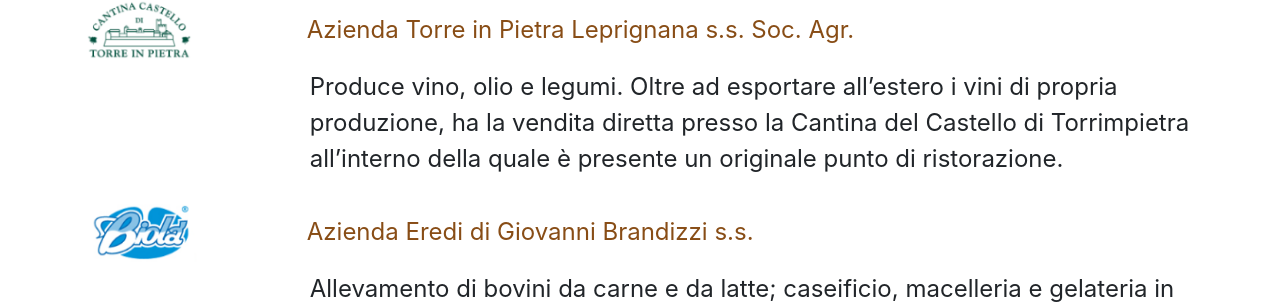
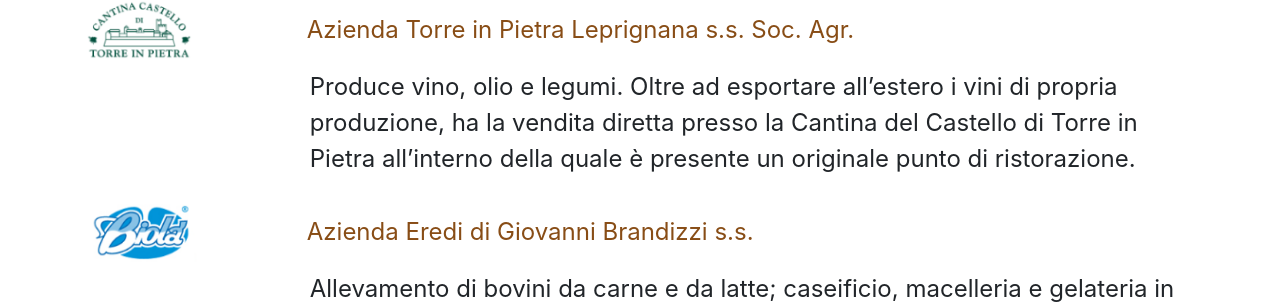
Before and after one commit to BiodistrettoEtruscoRomano/BiodistrettoEtruscoromano.github.io, a Jekyll site: the page built from associati.html, in a window 1280 px wide. Shown: the part 420-724 px from the top of the page. Built offline with Jekyll 4.4.1, drawn with Linux system fonts in a browser that asks for light colours; nearby versions of some CDN libraries.

Commit message:
Change torrimpietra to torre in pietra

```diff
--- a/_data/associati.json
+++ b/_data/associati.json
@@ -9,7 +9,7 @@
         "name": "Azienda Torre in Pietra Leprignana s.s. Soc. Agr.",
         "logo": "cantinacastelloditorreinpietra.png",
         "web_site_url": "http://www.castelloditorreinpietra.com/",
-        "description": "Produce vino, olio e legumi. Oltre ad esportare all’estero i vini di propria produzione, ha la vendita diretta presso la Cantina del Castello di Torrimpietra all’interno della quale è presente un originale punto di ristorazione."
+        "description": "Produce vino, olio e legumi. Oltre ad esportare all’estero i vini di propria produzione, ha la vendita diretta presso la Cantina del Castello di Torre in Pietra all’interno della quale è presente un originale punto di ristorazione."
     },
     {
         "name": "Azienda Eredi di Giovanni Brandizzi s.s.",
```
Also changed, not shown: _data/carousel_img_list.json (+5 -5 lines).
